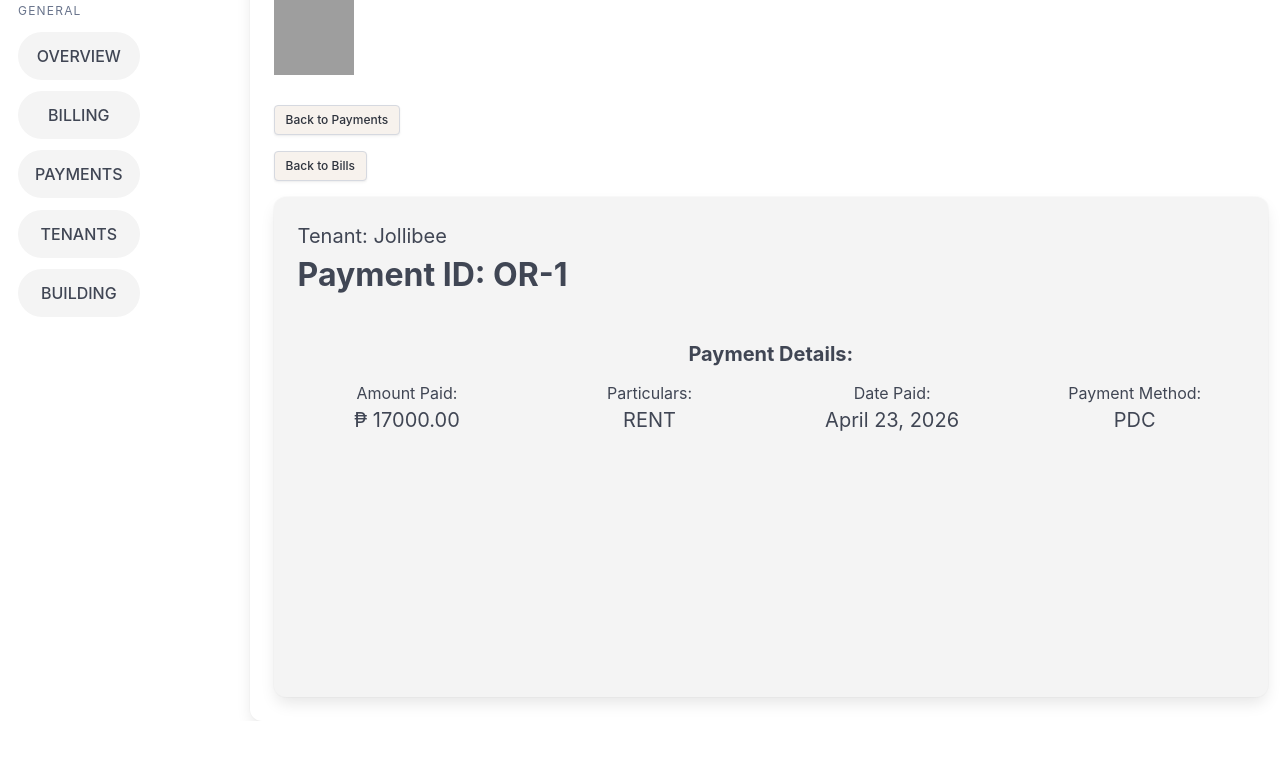
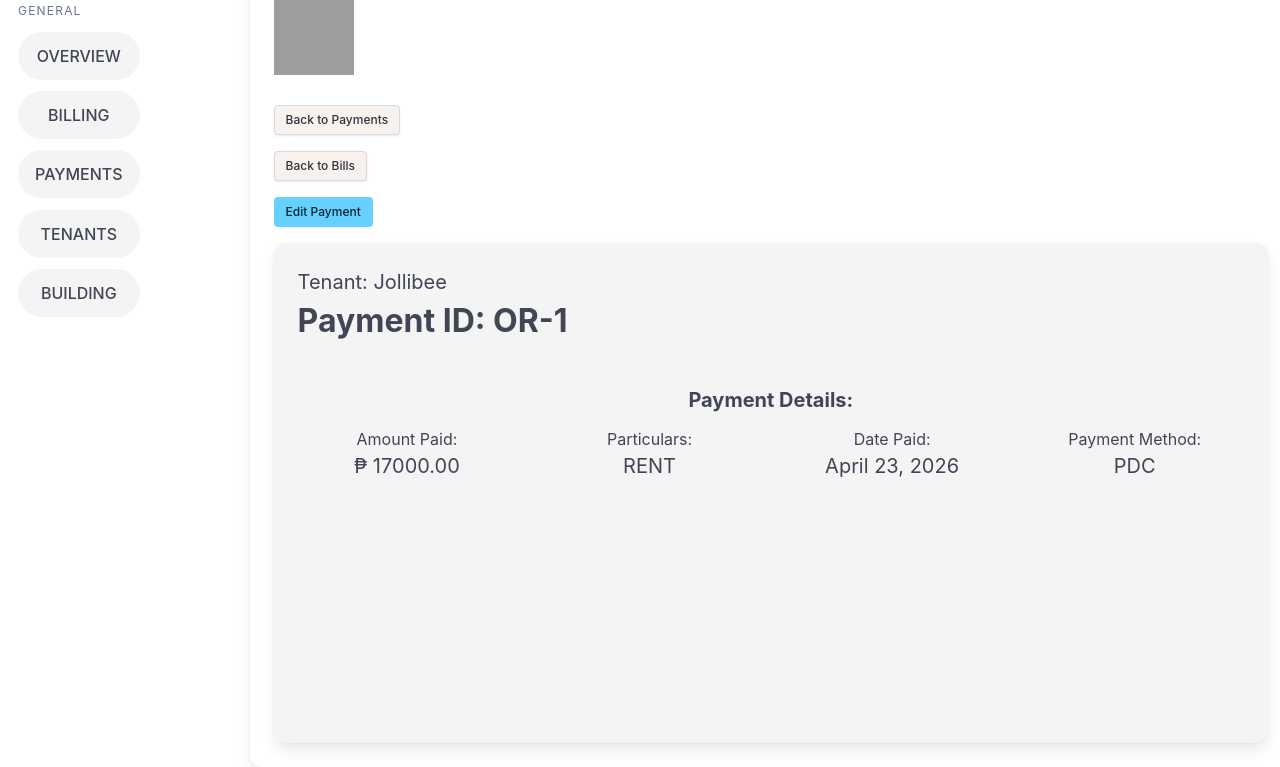
Before and after one commit to giarnodivino/leaseManager, a Django app: page /payment_details/1/ in a window 1280 px wide. Shown: the part 143-910 px from the top of the page. Before the commit the page ends 864 px from the top, so only its background shows below. Run offline with Django 5.2, Linux system fonts and the light colour scheme; data comes from the database, SQL or seed files in the repository; both versions use the stored data as it was after the commit; grey boxes are pictures that could not be loaded.

Commit message:
edit payment feature added

```diff
--- a/billingApp/templates/billingApp/payment_details.html
+++ b/billingApp/templates/billingApp/payment_details.html
@@ -8,6 +8,11 @@
 <div class="is-right pb-4">
   <a href="{% url 'view_bills' pk=tenant.id %}" class="button is-small is-right" style="background-color: #f7f2ed">
     Back to Bills
+  </a>
+</div>
+<div class="is-right pb-4">
+  <a href="{% url 'edit_payment' pk=payment.id %}" class="button is-small is-right is-info">
+    Edit Payment
   </a>
 </div>
 
@@ -32,7 +37,7 @@
       </div>
       <div class="column pt-5">
         <p class="">Payment Method:</p>
-        <p class="is-size-5">{{ payment.paymentMethod }}</p>
+        <p class="is-size-5">{{ payment.get_paymentMethod_display }}</p>
       </div>
     </div>
 
--- a/billingApp/templates/billingApp/view_payments.html
+++ b/billingApp/templates/billingApp/view_payments.html
@@ -90,7 +90,7 @@
               <td>{{ payment.subAccountName }}</td>
               <td>{{ payment.datePaid }}</td>
               <td>
-                <a href="{% url 'payment_details' pk=payment.pk %}" class="button is-small">View Details</a>
+                <a href="{% url 'payment_details' pk=payment.pk %}" class="button is-small">Edit Details</a>
               </td>
               <td>
                 <a href="{% url 'delete_payment' pk=payment.pk %}" class="button is-small is-danger">Delete</a>
--- a/billingApp/urls.py
+++ b/billingApp/urls.py
@@ -33,4 +33,5 @@
     path('renew_lease/<int:pk>/', views.renew_lease, name='renew_lease'),
     path('edit_tenant/<int:pk>/', views.edit_tenant, name='edit_tenant'),
     path('edit_lease/<int:pk>/', views.edit_lease, name='edit_lease'),
+    path('edit_payment/<int:pk>/', views.edit_payment, name='edit_payment')
 ]
--- a/billingApp/views.py
+++ b/billingApp/views.py
@@ -638,13 +638,17 @@
 def view_payments(request, pk):
     tenant = get_object_or_404(Tenant, pk=pk)
     payments = Payment.objects.filter(tenantID=tenant).order_by("-id")
+    # get the bill for each payment and save the billingFor value to payment object for access to it in template
+    for payment in payments:
+        bill = BillingRecord.objects.filter(id=payment.billingID_id).first()
+        payment.billingFor = bill.billingFor if bill else "N/A"
+        # save the billingFor and name it subAccountName
+        payment.subAccountName = bill.billingFor if bill else "N/A"
 
     if not (tenant.companyName or "").strip():
         tenant.companyName_display = tenant.contactPerson
     else:
         tenant.companyName_display = tenant.companyName
-
-
 
     return render(request, 'billingApp/view_payments.html', {"tenant": tenant, "payments": payments})
 
@@ -1005,17 +1009,20 @@
         admin_account = get_logged_in_account(request)
 
         try:
-            # Update bill fields
-            if date_issued:
-                bill.dateIssued = date_issued
-            if amount:
-                bill.amountDue = Decimal(amount)
-            if due_date:
-                bill.dateDue = due_date
-            if status:
-                bill.status = status
-            if particulars:
-                bill.billingFor = particulars
+            # Validate required fields
+            if not date_issued or not amount or not due_date or not status or not particulars:
+                messages.error(request, "Please fill in all required fields.")
+                # Refresh from database to avoid stale data
+                bill = get_object_or_404(BillingRecord, pk=pk)
+                return render(request, "billingApp/edit_bill.html", {"tenant": tenant, "bill": bill, "date_today": date_today})
+
+            # Update all bill fields
+            from datetime import datetime
+            bill.dateIssued = datetime.strptime(date_issued, "%Y-%m-%d").date()
+            bill.amountDue = Decimal(amount)
+            bill.dateDue = datetime.strptime(due_date, "%Y-%m-%d").date()
+            bill.status = status
+            bill.billingFor = particulars
 
             bill.modified_by = admin_account
             bill.save()
@@ -1024,6 +1031,8 @@
             return redirect("view_bills", pk=tenant.pk)
         except Exception as e:
             messages.error(request, f"Error updating bill: {str(e)}")
+            # Refresh from database to avoid stale data
+            bill = get_object_or_404(BillingRecord, pk=pk)
             return render(request, "billingApp/edit_bill.html", {"tenant": tenant, "bill": bill, "date_today": date_today})
 
     return render(request, "billingApp/edit_bill.html", {"tenant": tenant, "bill": bill, "date_today": date_today})
@@ -1171,26 +1180,31 @@
         email = request.POST.get("email")
         phone_number = request.POST.get("phone_number")
 
-        if not company_name:
-            tenant.companyName = tenant.companyName
-        else:
-            tenant.companyName = company_name
-        if not contact_person:
-            tenant.contactPerson = tenant.contactPerson
-        else:
+        try:
+            # Validate required fields
+            if not contact_person or not email or not phone_number:
+                messages.error(request, "Please fill in all required fields.")
+                # Refresh from database to avoid stale data
+                tenant = get_object_or_404(Tenant, pk=pk)
+                return render(request, "billingApp/edit_tenant.html", {"tenant": tenant, "date_today": date_today})
+
+            # Update all tenant fields
+            tenant.companyName = company_name if company_name else tenant.companyName
             tenant.contactPerson = contact_person
-        if not email:
-            tenant.email = tenant.email
-        else:
             tenant.email = email
-        if not phone_number:
-            tenant.phoneNumber = tenant.phoneNumber
-        else:
             tenant.phoneNumber = phone_number
 
-        tenant.save()
+            admin_account = get_logged_in_account(request)
+            tenant.modified_by = admin_account
+            tenant.save()
 
-        return redirect("tenant_details", pk=tenant.pk)
+            messages.success(request, "Tenant updated successfully.")
+            return redirect("tenant_details", pk=tenant.pk)
+        except Exception as e:
+            messages.error(request, f"Error updating tenant: {str(e)}")
+            # Refresh from database to avoid stale data
+            tenant = get_object_or_404(Tenant, pk=pk)
+            return render(request, "billingApp/edit_tenant.html", {"tenant": tenant, "date_today": date_today})
 
     return render(request, "billingApp/edit_tenant.html", {"tenant": tenant, "date_today": date_today})
 
@@ -1272,30 +1286,46 @@
             if selected_unit:
                 lease.unitID = selected_unit
 
-        if rent_amount:
-            lease.rentAmount = float(rent_amount)
-        if vat_amount:
-            lease.vatAmount = float(vat_amount)
-        if signage_fees:
-            lease.signageFees = float(signage_fees)
-        if parking_fees:
-            lease.parkingFees = float(parking_fees)
-        if contract_length:
-            lease.contractLength = int(contract_length)
-        if contract_start:
-            from datetime import datetime
-            lease.contractStart = datetime.strptime(contract_start, "%Y-%m-%d").date()
+        try:
+            # Update all lease fields
+            if rent_amount:
+                lease.rentAmount = Decimal(rent_amount)
+            if vat_amount:
+                lease.vatAmount = Decimal(vat_amount)
+            if signage_fees:
+                lease.signageFees = Decimal(signage_fees) if signage_fees else None
+            if parking_fees:
+                lease.parkingFees = Decimal(parking_fees) if parking_fees else None
+            if contract_length:
+                lease.contractLength = int(contract_length)
+            if contract_start:
+                from datetime import datetime
+                lease.contractStart = datetime.strptime(contract_start, "%Y-%m-%d").date()
 
-        # Recalculate contract end date based on new contract start and length
-        if contract_start and contract_length:
-            from datetime import timedelta
-            lease.contractEnd = lease.contractStart + timedelta(days=lease.contractLength * 30)
+            # Recalculate contract end date based on new contract start and length
+            if contract_start and contract_length:
+                from datetime import timedelta
+                lease.contractEnd = lease.contractStart + timedelta(days=lease.contractLength * 30)
 
-        admin_account = get_logged_in_account(request)
-        lease.modified_by = admin_account
-        lease.save()
+            admin_account = get_logged_in_account(request)
+            lease.modified_by = admin_account
+            lease.save()
 
-        return redirect("tenant_details", pk=tenant.pk)
+            messages.success(request, "Lease updated successfully.")
+            return redirect("tenant_details", pk=tenant.pk)
+        except Exception as e:
+            messages.error(request, f"Error updating lease: {str(e)}")
+            # Refresh from database to avoid stale data
+            lease = get_object_or_404(Lease, pk=pk)
+            return render(request, "billingApp/edit_lease.html", {
+                "lease": lease,
+                "tenant": lease.tenantName,
+                "building": lease.buildingName,
+                "unit": lease.unitID,
+                "buildings": building_objects,
+                "units_payload": units_payload,
+                "date_today": date_today,
+            })
 
     return render(request, "billingApp/edit_lease.html", {
         "lease": lease,
@@ -1306,3 +1336,68 @@
         "units_payload": units_payload,
         "date_today": date_today,
     })
+
+def edit_payment(request, pk):
+    payment = get_object_or_404(Payment, pk=pk)
+    tenant_details = payment.tenantID
+    bill = payment.billingID
+    date_today = get_date_today()
+
+    if request.method == "POST":
+        amount_paid = request.POST.get("amountPaid")
+        date_paid = request.POST.get("datePaid")
+        reference_number = request.POST.get("referenceNumber")
+        payment_method = request.POST.get("paymentMethod")
+        sub_account_name = request.POST.get("subAccountName")
+        proof_of_payment = request.FILES.get("proofOfPayment")
+
+        # Validate required fields
+        if not amount_paid or not date_paid or not reference_number or not payment_method:
+            messages.error(request, "Please fill in all required fields.")
+            # Refresh from database to avoid stale data
+            payment = get_object_or_404(Payment, pk=pk)
+            return render(request, "billingApp/edit_payment.html", {
+                "payment": payment,
+                "tenant": payment.tenantID,
+                "bill": payment.billingID,
+                "date_today": date_today,
+            })
+
+        try:
+            # Update all payment fields
+            from datetime import datetime
+
+            payment.amountPaid = Decimal(amount_paid)
+            payment.datePaid = datetime.strptime(date_paid, "%Y-%m-%d").date()
+            payment.referenceNumber = reference_number
+            payment.paymentMethod = payment_method
+            payment.subAccountName = sub_account_name if sub_account_name else None
+
+            # Update proof of payment if a new file is provided
+            if proof_of_payment:
+                payment.proofOfPayment = proof_of_payment
+
+            admin_account = get_logged_in_account(request)
+            payment.modified_by = admin_account
+            payment.save()
+
+            messages.success(request, "Payment updated successfully.")
+            return redirect("payment_details", pk=payment.pk)
+
+        except Exception as e:
+            messages.error(request, f"Error updating payment: {str(e)}")
+            # Refresh from database to avoid stale data
+            payment = get_object_or_404(Payment, pk=pk)
+            return render(request, "billingApp/edit_payment.html", {
+                "payment": payment,
+                "tenant": payment.tenantID,
+                "bill": payment.billingID,
+                "date_today": date_today,
+            })
+
+    return render(request, "billingApp/edit_payment.html", {
+        "payment": payment,
+        "tenant": tenant_details,
+        "bill": bill,
+        "date_today": date_today
+    })
```
Also changed, not shown: billingApp/templates/billingApp/edit_payment.html (added, +99 -0 lines), db.sqlite3.
